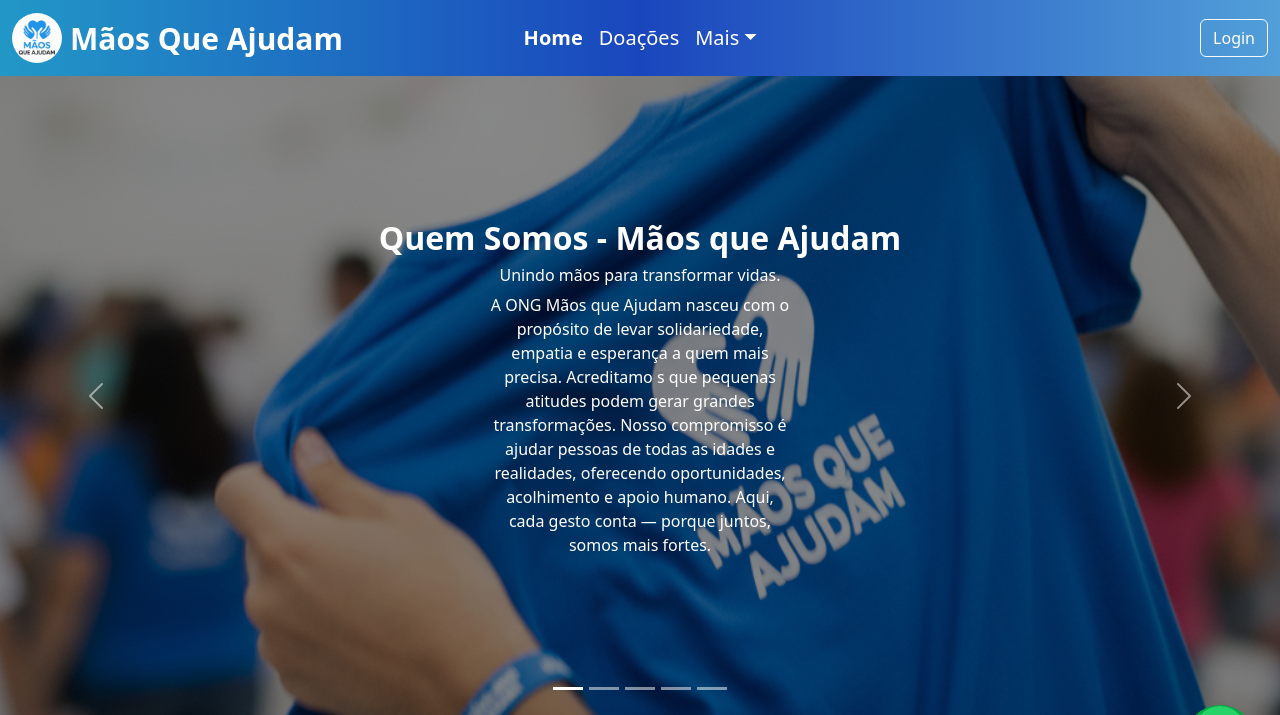
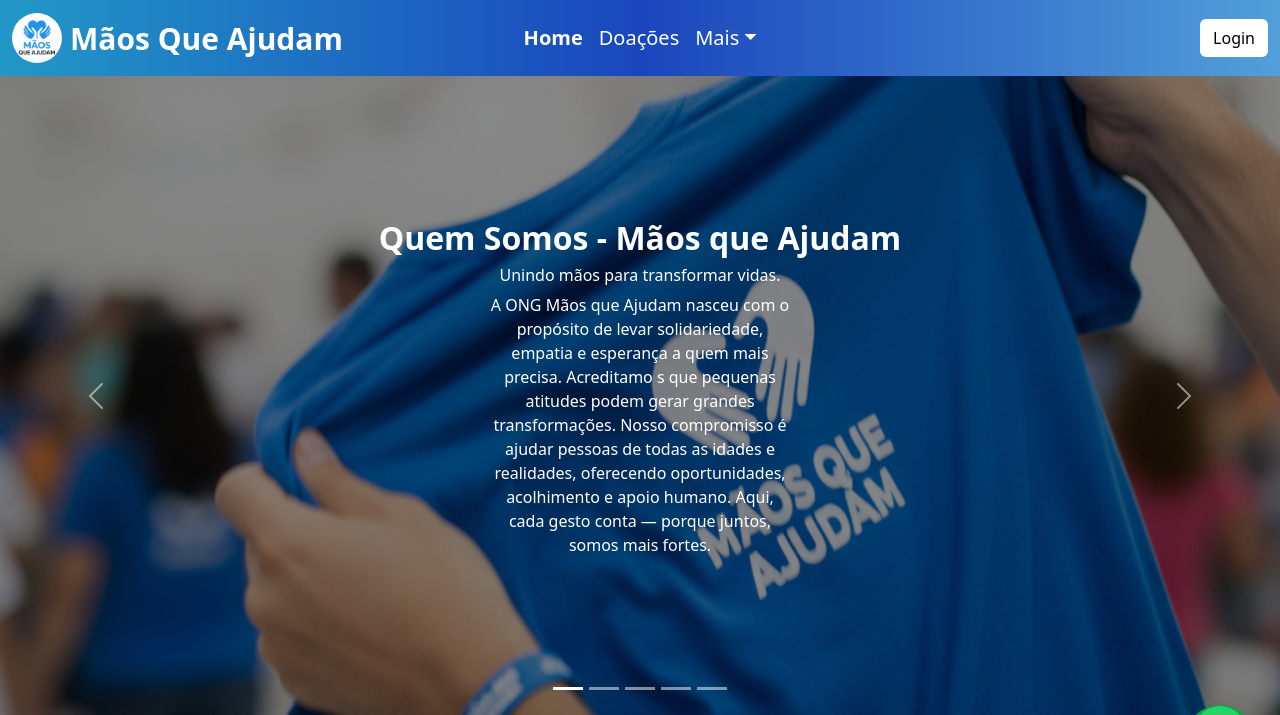
Before and after one commit to daniilocl/Maos_Que_Ajudam, a PHP site: page / in a window 1280 px wide. Shown: the top 715 px of the page. Run offline with PHP 8.4, Linux system fonts and the light colour scheme; some libraries are stand-ins or nearby versions.

Commit message:
arrumando botao de login no header

```diff
--- a/src/components/header.php
+++ b/src/components/header.php
@@ -58,7 +58,7 @@
         </ul>
       </div>
     <?php else: ?>
-      <a href="/Maos_Que_Ajudam/src/views/login/login.php" class="btn btn-outline-light ms-lg-3 mt-2 mt-lg-0 btn-login">Login</a>
+      <a href="/Maos_Que_Ajudam/src/views/login/login.php" class="btn text-black bg-white ms-lg-3 mt-2 mt-lg-0">Login</a>
     <?php endif; ?>
   </div>
 </nav>
```
